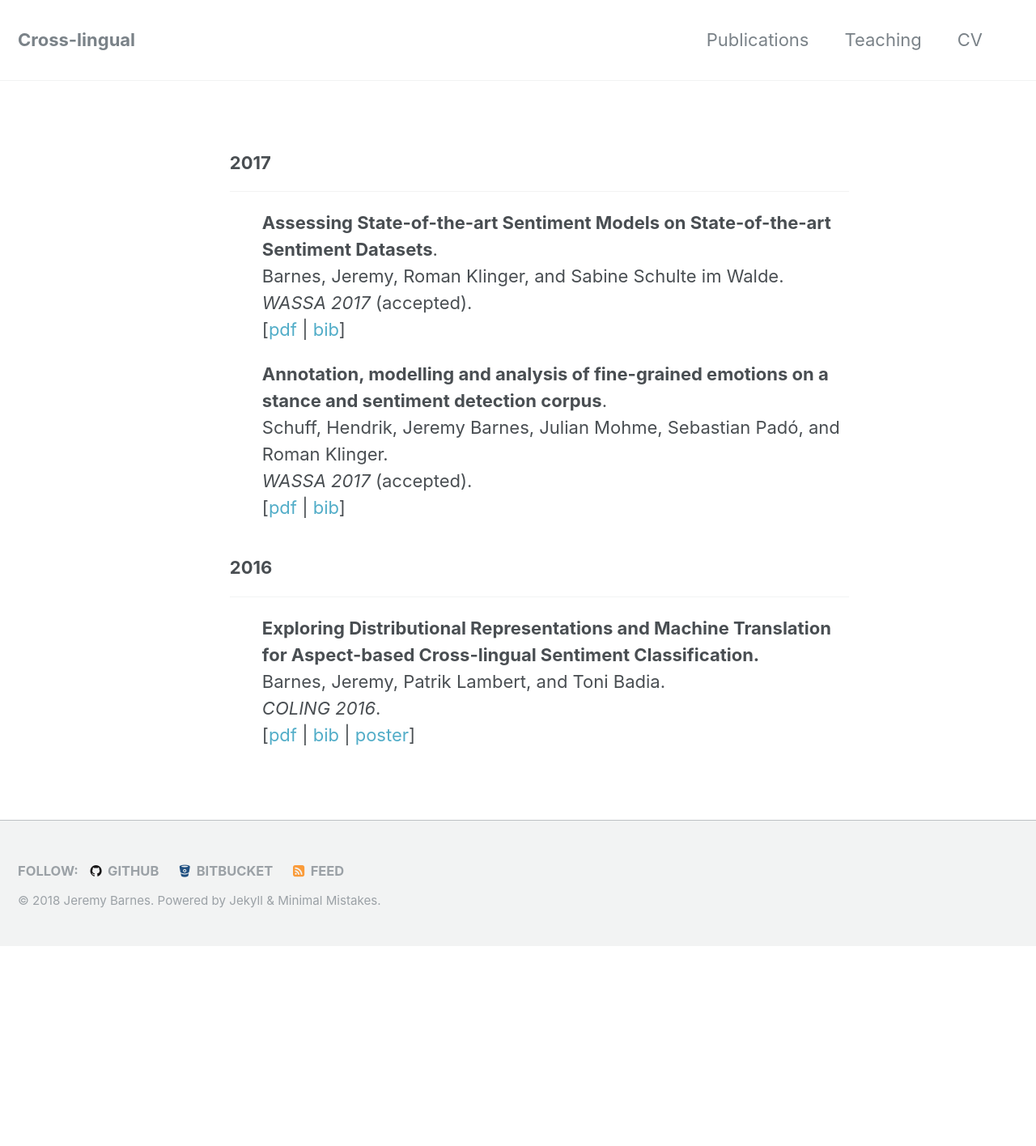
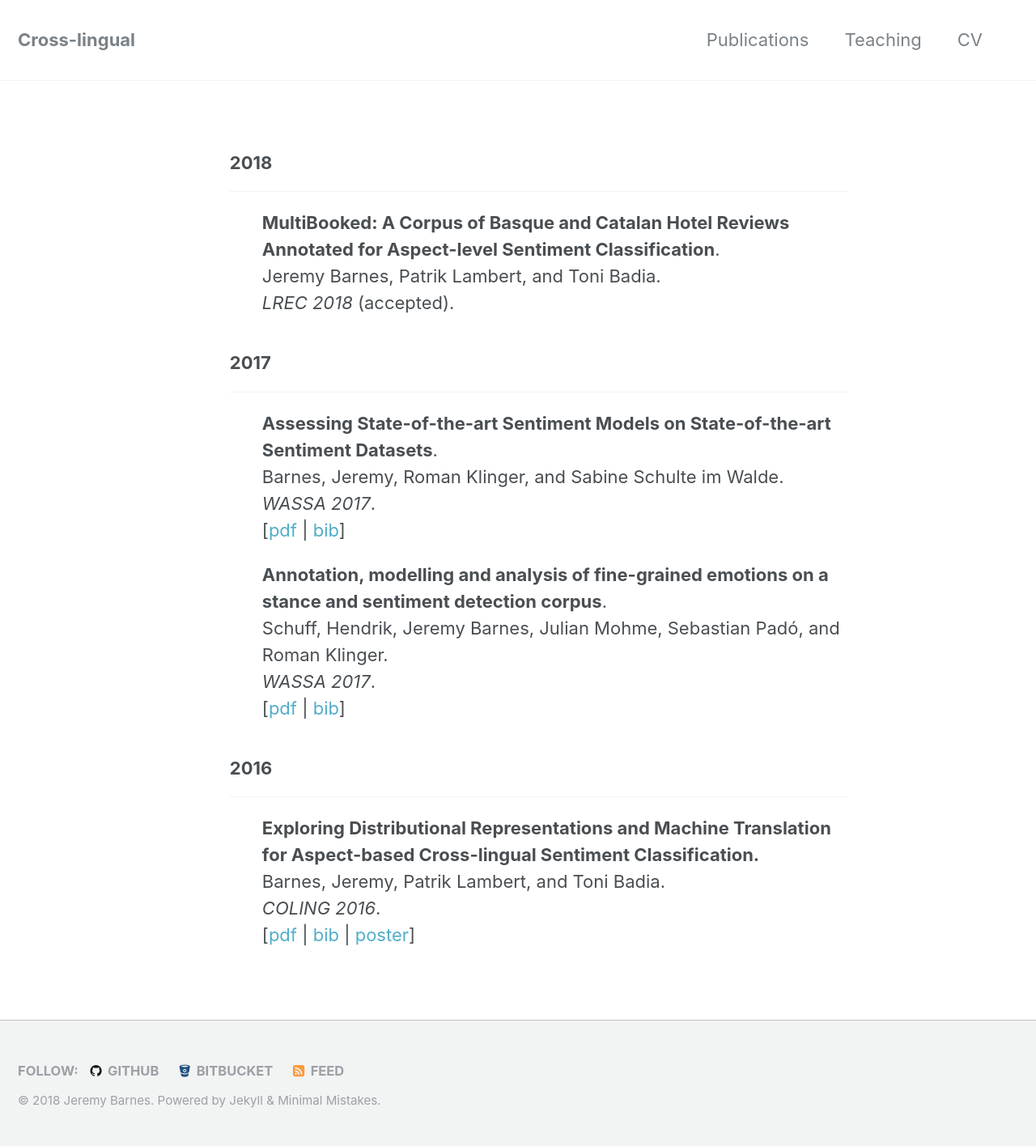
Before and after one commit to jerbarnes/jbarnesspain.github.io, a Jekyll site: the page built from publications/index.html, in a window 1280 px wide. Shown: the whole page at 81% size. Built offline with Jekyll 4.4.1, drawn with Linux system fonts in a browser that asks for light colours; before the commit the page ends 1169 px from its top, so only the background shows below that.

Commit message:
added recent teaching and publications

```diff
--- a/publications/index.html
+++ b/publications/index.html
@@ -6,19 +6,27 @@ title: Selected Publications
 <article class="page">
 <div class="blurb">
 
+<h3> 2018 </h3><hr>
+<ul>
+		<strong>
+		MultiBooked: A Corpus of Basque and Catalan Hotel Reviews Annotated for Aspect-level Sentiment Classification</strong>.<br>
+		Jeremy Barnes, Patrik Lambert, and Toni Badia.<br>
+		<i>LREC 2018</i> (accepted).<br>
+</ul>
+
 <h3> 2017 </h3><hr>
 <ul>
 		<strong>
 		Assessing State-of-the-art Sentiment Models on State-of-the-art Sentiment Datasets</strong>.<br>
 		Barnes, Jeremy, Roman Klinger, and Sabine Schulte im Walde.<br>
-	    <i>WASSA 2017</i> (accepted).<br>
+	    <i>WASSA 2017</i>.<br>
 	    [<a href="/downloads/sota_sentiment.pdf">pdf</a> | <a href="http://romanklinger.de/publications/2017_bib.html#Barnes2017">bib</a>]
 </ul>
 
 <ul>
 		<strong>Annotation, modelling and analysis of fine-grained emotions on a stance and sentiment detection corpus</strong>.<br>
 		Schuff, Hendrik, Jeremy Barnes, Julian Mohme, Sebastian Pad&oacute, and Roman Klinger. <br>
-		<i>WASSA 2017</i> (accepted). <br>
+		<i>WASSA 2017</i>. <br>
 		[<a href="/downloads/emotion-annotation-paper-wassa2017.pdf">pdf</a> | <a href="http://romanklinger.de/publications/2017_bib.html#Schuff2017">bib</a>]
 </ul>
 
--- a/teaching/index.html
+++ b/teaching/index.html
@@ -8,6 +8,8 @@ title: teaching
 
 <p style="text-align: justify;"><span style="text-decoration: underline;"><strong>Teaching</strong></span></p>
 <ul>
+<li>           <strong>Affective Computing and Emotion Analysis: Seminar</strong>. <br />R. Klinger, E. Kim and J. Barnes. 2017-18 Winter Trimester. Stuttgart University.</li>
+
 <li>           <strong>Language and Technology: Case Studies</strong>. <br />C. Guirado and J. Barnes. 2016-17 Winter Trimester. Pompeu Fabra University.</li>
 <li>           <strong>Translation Technologies</strong>. <br />N. Bel and J. Barnes. 2016-17 Fall Trimester. Pompeu Fabra University.</li>
 
```
Also changed, not shown: index.html (line endings or trailing spaces).
